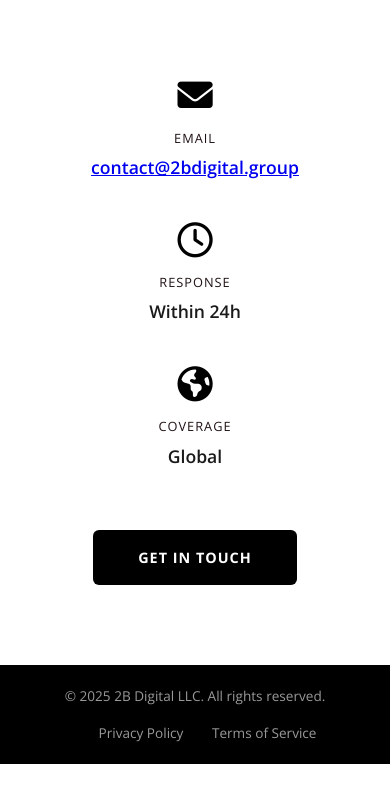
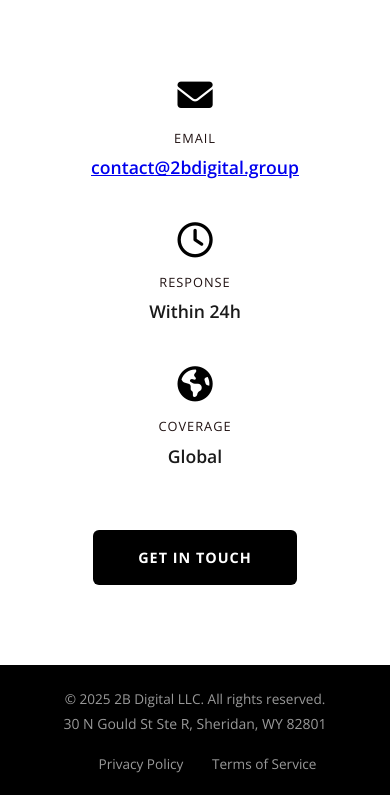
Before and after one commit to GustaJg/2B-Digital, a plain HTML site: page index.html in a window 390 px wide. Shown: the part 6457-7252 px from the top of the page. Before the commit the page ends 7221 px from the top, so only its background shows below. Drawn offline with nearby package versions, Linux system fonts and the light colour scheme.

Commit message:
Add files via upload

```diff
--- a/css/style.css
+++ b/css/style.css
@@ -233,3 +233,36 @@ section { padding: var(--spacing-huge) 0; }
 @media (max-width: 600px) {
     .grid-4-col, .grid-2-col { grid-template-columns: 1fr !important; }
 }
+
+
+.footer-container {
+    display: flex;
+    justify-content: space-between;
+    align-items: center;
+}
+
+.footer-left p {
+    margin: 3px 0;
+    text-align: left;
+}
+
+.company-address {
+    font-size: 14px;
+    opacity: 0.8;
+}
+
+@media (max-width: 768px) {
+    .footer-container {
+        flex-direction: column;
+        text-align: center;
+        gap: 10px;
+    }
+
+    .footer-left {
+        text-align: center;
+    }
+
+    .footer-left p {
+        text-align: center;
+    }
+}
--- a/index.html
+++ b/index.html
@@ -165,14 +165,21 @@
     </section>
 
    <footer class="footer">
-        <div class="container">
+    <div class="container footer-container">
+
+        <div class="footer-left">
             <p>&copy; 2025 2B Digital LLC. All rights reserved.</p>
+            <p class="company-address">30 N Gould St Ste R, Sheridan, WY 82801</p>
+        </div>
+
         <div class="footer-links">
             <a href="#" data-target="privacy-policy-modal">Privacy Policy</a>
             <a href="#" data-target="terms-of-service-modal">Terms of Service</a>
         </div>
+
     </div>
 </footer>
+
 
     <!-- Privacy Policy Modal -->
     <div id="privacy-policy-modal" class="modal-overlay hidden">
@@ -211,7 +218,7 @@
 
                 <h3>6. Contact Us</h3>
                 <p>If you have any questions about this privacy policy or our privacy practices, please contact us at:</p>
-                <p>Email: contact2bgroup@gmail.com</p>
+                <p>Email: contact@2bdigital.group</p>
             </div>
         </div>
     </div>
@@ -259,7 +266,7 @@
 
                 <h3>10. Contact Information</h3>
                 <p>If you have any questions about these Terms of Service, please contact us at:</p>
-                <p>Email: contact2bgroup@gmail.com</p>
+                <p>Email: contact@2bdigital.group</p>
             </div>
         </div>
     </div>
```
Lines whose indentation alone changed are shown as unchanged.
